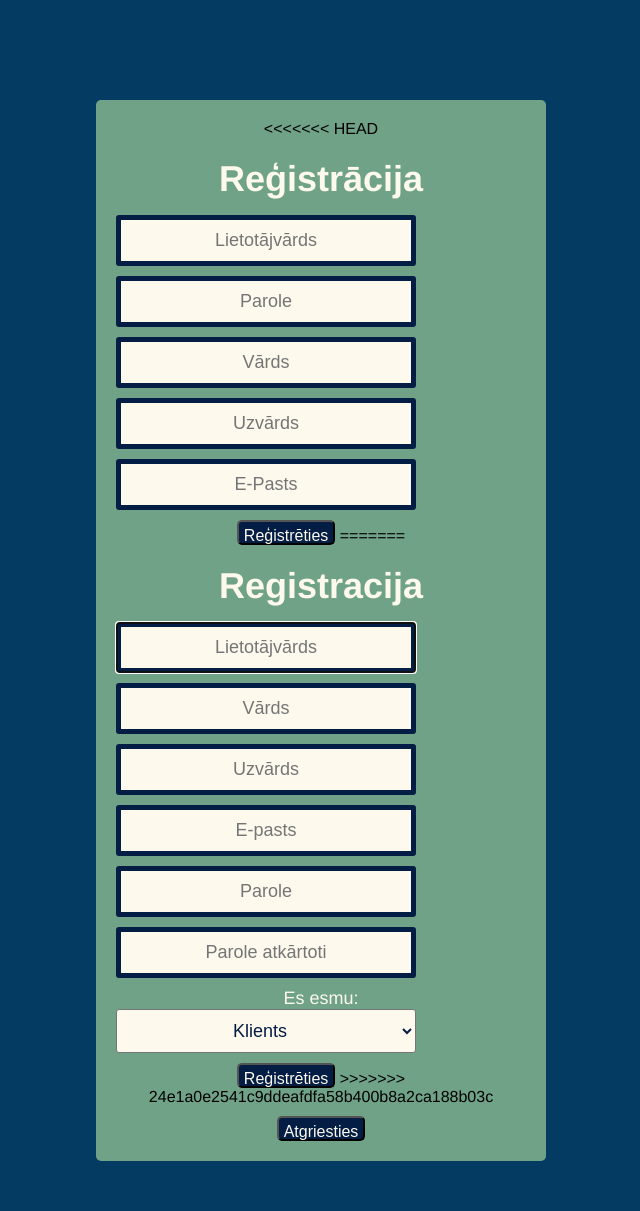
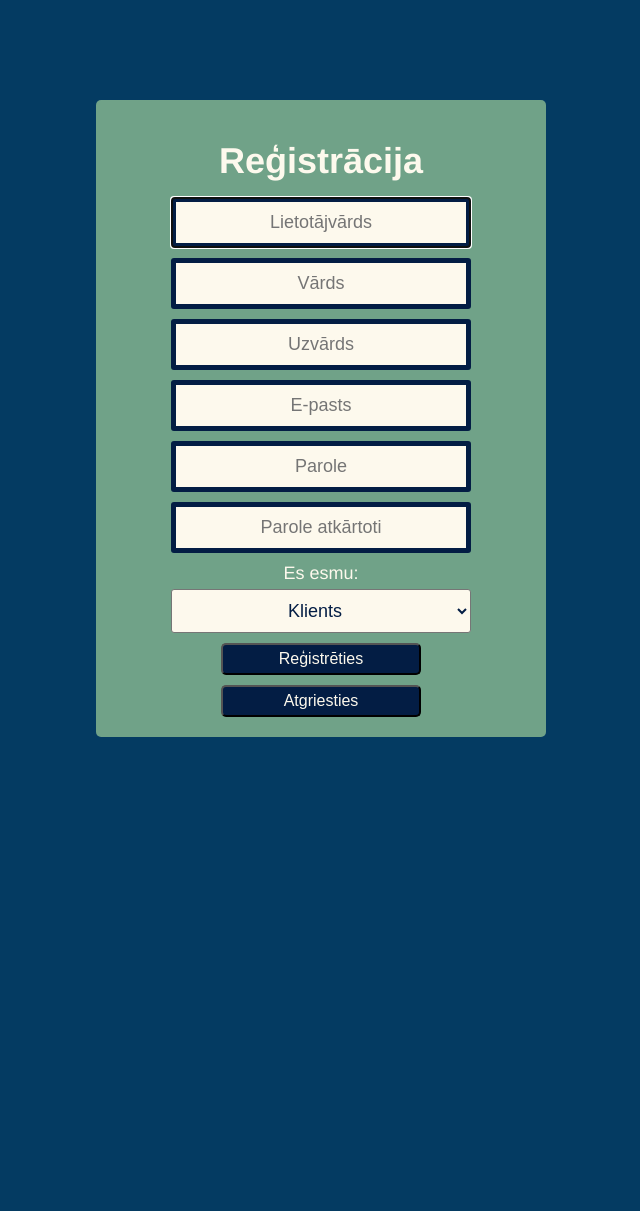
Before and after one commit to elaraisav/26_pit-projekts_rtu, a Django app: page /registracija/ in a window 1280 px wide. Shown: the whole page, without its empty margins (319-959 px from the left). After the commit the page ends 737 px from the top, so only its background shows below. Run offline with Django 5.2, Linux system fonts and the light colour scheme.

Commit message:
Fixed errors, added changes

```diff
--- a/testsite/static/testsite/auth-reg.css
+++ b/testsite/static/testsite/auth-reg.css
@@ -54,6 +54,11 @@ h1 {
 }
 
 /* Ievadlauku dizains */
+.auth-form {
+    display: flex;
+    flex-direction: column;
+}
+
 .auth-form input {
     display: block;
     align-self: center;
@@ -71,10 +76,14 @@ h1 {
     background-color: #FDF9ED;
 }
 
+.auth-form button {
+    align-self: center;
+}
+
 /* Visu pogu, kas ir konteinerī auth, formatējums */
 .auth button {
-    width: auto;
-    height: 25px;
+    width: 200px;
+    height: auto;
     padding: 5px;
     border-radius: 5px;
     font-size: 16px;
@@ -91,6 +100,8 @@ h1 {
 /* Tālāko pogu izkārtojums */
 .auth-buttons {
     display: flex;
+    flex-direction: column;
+    align-items: center;
     gap: 10px;
     margin-top: 10px;
     /* Ja ekrāns ir ļoti šaurs, pogas drīkst pāriet nākamajā rindā */
@@ -112,6 +123,11 @@ h1 {
 }
 
 /* Reģistrācijas ievadlauku formatējums */
+.reg-form {
+    display: flex;
+    flex-direction: column;
+}
+
 .reg-form input {
     display: block;
     align-self: center;
@@ -128,12 +144,18 @@ h1 {
     color: #031D44;
     background-color: #FDF9ED;
 }
+
+.reg-form button {
+    align-self: center;
+}
+
 /* Role select (client / photographer) */
 .role-label{
     margin-bottom: 5px;
     font-size: 18px;
     color: #FDF9ED;
 }
+
 .reg-form select{
     display: block;
     align-self: center;
@@ -146,10 +168,11 @@ h1 {
     color: #031D44;
     background-color: #FDF9ED;
 }
+
 /* Reģistrācjas pogu formatējums */
 .reg button {
-    width: auto;
-    height: 25px;
+    width: 200px;
+    height: auto;
     padding: 5px;
     border-radius: 5px;
     font-size: 16px;
@@ -164,6 +187,10 @@ h1 {
 }
 
 .reg-button {
+    display: flex;
+    flex-direction: column;
+    align-items: center;
+    gap: 10px;
     margin-top: 10px;
     /* Ja ekrāns ir ļoti šaurs, pogas drīkst pāriet nākamajā rindā */
     flex-wrap: wrap;
@@ -182,6 +209,3 @@ h1 {
     color: #FDF9ED;
     background-color: #D68A71;
 }
-
-/* Aizmirsu paroli lapas formatējums */
-/* :P */
--- a/testsite/templates/testsite/registracija.html
+++ b/testsite/templates/testsite/registracija.html
@@ -9,17 +9,7 @@
 </head>
 <body>
     <div class="reg">
-<<<<<<< HEAD
         <h1>Reģistrācija</h1>
-        <form class="reg-form"> <!-- Jāpieliek funkcionalitāte !!!-->
-            <input type="text" id="lietotajvards-input" placeholder="Lietotājvārds" required>
-            <input type="text" id="parole-input" placeholder="Parole" required> <!-- japapildina te ar konkr ievadnosacījumiem-->
-            <input type="text" id="vards-input" placeholder="Vārds" required>
-            <input type="text" id="uzvards-input" placeholder="Uzvārds" required>
-            <input type="text" id="epasts-input" placeholder="E-Pasts" required>
-            <button type="submit" id="registreties-btn">Reģistrēties</button> <!-- izpilda registracijas funkciju -->
-=======
-        <h1>Registracija</h1>
         <form class="reg-form" action="{% url 'testsite:registracija' %}" method="post">
             {% csrf_token %}
             {% if form.non_field_errors %}
@@ -42,7 +32,6 @@
             <label class="role-label" for="{{ form.role.id_for_label }}">Es esmu:</label>
             {{ form.role }}
             <button type="submit" id="registreties-btn">Reģistrēties</button>
->>>>>>> 24e1a0e2541c9ddeafdfa58b400b8a2ca188b03c
         </form>
         <div class="reg-button">
             <form action="{% url 'testsite:autorizacija' %}" method="get">
```
